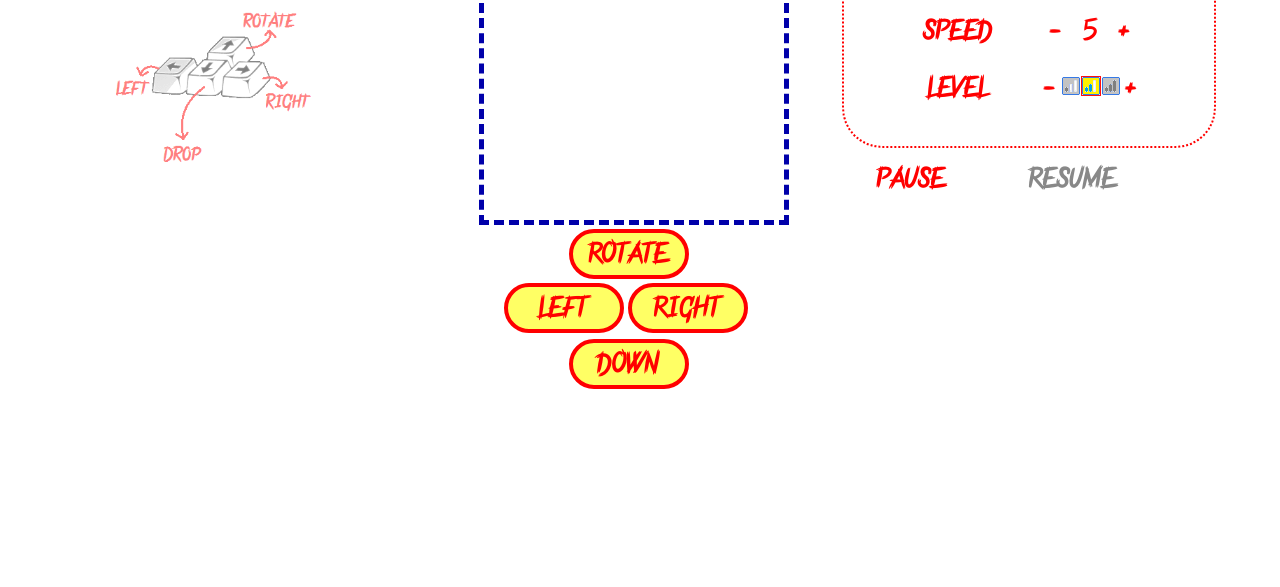
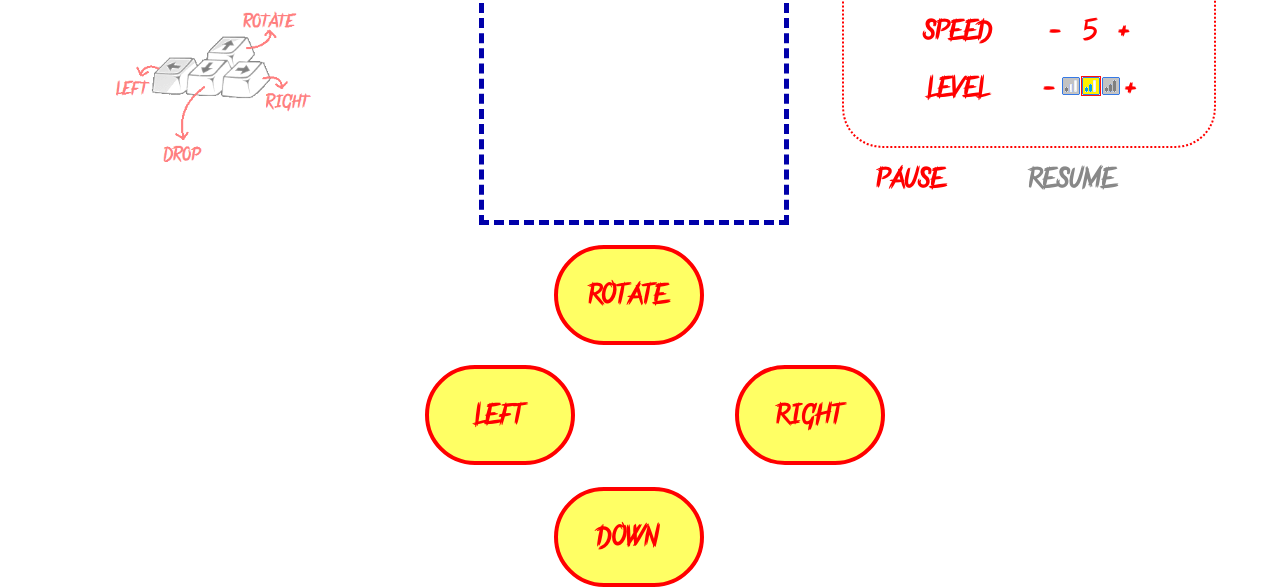
Before and after one commit to fungames201/Tetris, a plain HTML site: page tetris/src/index.html in a window 1280 px wide. Shown: the part 293-880 px from the top of the page. Before the commit the page ends 800 px from the top, so only its background shows below. Drawn offline with Linux system fonts and the light colour scheme.

Commit message:
made the buttons bigger

```diff
--- a/tetris/src/index.html
+++ b/tetris/src/index.html
@@ -22,7 +22,7 @@
 	</div>
 	<div class="input-buttons two-button">
 		<input type="button" class="franken-type-font btn" value="left" onclick="fn_left()"/>
-		<input type="button" class="franken-type-font btn" value="right" onclick="fn_right()"/>
+		<input type="button" class="franken-type-font btn" value="right" style="float:right;" onclick="fn_right()"/>
 	 </div>
 	 <div class="input-buttons one-button">
 		<input type="button" class="franken-type-font btn" value="down" onclick="fn_down()"/>
--- a/tetris/style/tetrisStyle.css
+++ b/tetris/style/tetrisStyle.css
@@ -262,27 +262,27 @@ body {
 
 
 .input-buttons{
-	padding-top: 4px;
+	padding-top: 20px;
 	align-items: center;
 	align-content: center;
     margin: 0 auto;
 }
 
 .input-buttons.one-button{
-	width: 130px;
+	width: 160px;
 }
 
 .input-buttons.two-button{
-	width: 260px;
+	width: 460px;
 	padding-bottom: 2px;
 }
 
 .input-buttons .btn{
 	border: 4px solid red;
     padding: 0px 0px 0px 10px;
-    border-radius: 60px;
-	width:120px;
-	height:50px;
+    border-radius: 100px;
+	width:150px;
+	height:100px;
 	padding: 0;
 	background-color:  rgb(255, 255, 100);
 	outline: none;
@@ -290,7 +290,6 @@ body {
 
 .input-buttons .btn:active{
 	border: 5px solid red;
-	border-radius: 60px;
 	background-color: rgb(235, 235, 73);
 	font-size: 29px;
 }
```
